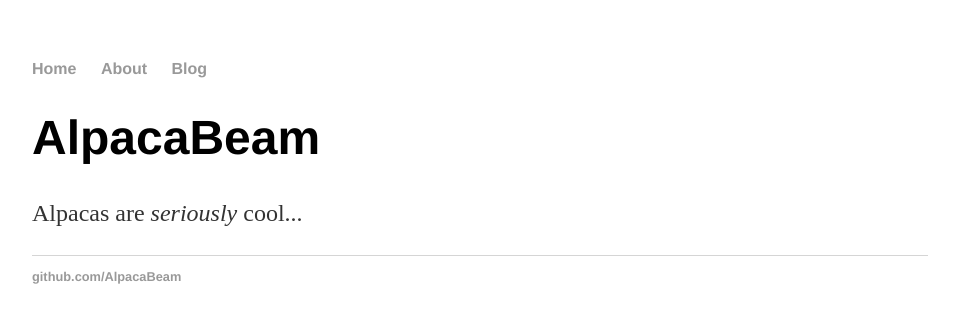
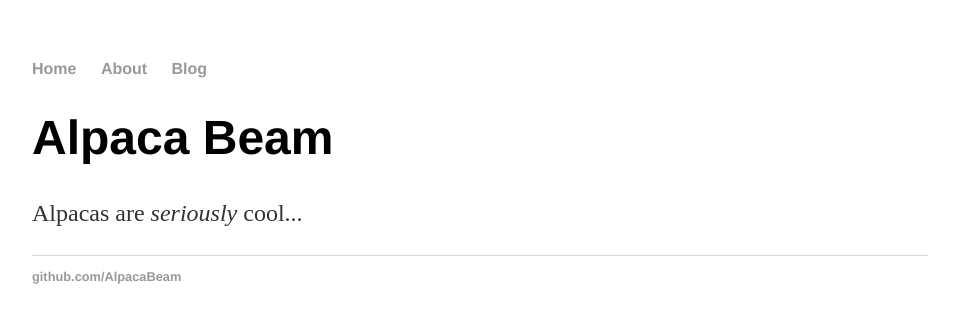
Before and after one commit to AlpacaBeam/alpacabeam.github.io, a Jekyll site: the page built from index.html, in a window 1280 px wide. Shown: the top 323 px of the page, without its empty margins (160-1119 px from the left). Built offline with Jekyll 4.4.1, drawn with Linux system fonts in a browser that asks for light colours.

Commit message:
Updated to use default.html

```diff
--- a/index.html
+++ b/index.html
@@ -1,29 +1,8 @@
-<!DOCTYPE html>
-<html>
-	<head>
-		<title>Alpaca Beam</title>
-		<!-- link to main stylesheet -->
-		<link rel="stylesheet" type="text/css" href="/css/main.css">
-	</head>
-	<body>
-		<nav>
-    		<ul>
-        		<li><a href="/">Home</a></li>
-	        	<li><a href="/about">About</a></li>
-        		<li><a href="/blog">Blog</a></li>
-    		</ul>
-		</nav>
-		<div class="container">
-    		<div class="blurb">
-        		<h1>AlpacaBeam</h1>
-				<p>Alpacas are <em>seriously</em> cool...</p>
-    		</div><!-- /.blurb -->
-		</div><!-- /.container -->
-		<footer>
-    		<ul>
-        		<!-- <li><a href="mailto:hankquinlanhub@gmail.com">email</a></li> -->
-        		<li><a href="https://github.com/AlpacaBeam">github.com/AlpacaBeam</a></li>
-			</ul>
-		</footer>
-	</body>
-</html>
+---
+layout: default
+title: Alpaca Beam
+---
+<div class="blurb">
+	<h1>Alpaca Beam</h1>
+	<p>Alpacas are <em>seriously</em> cool...</p>
+</div><!-- /.blurb -->
```
